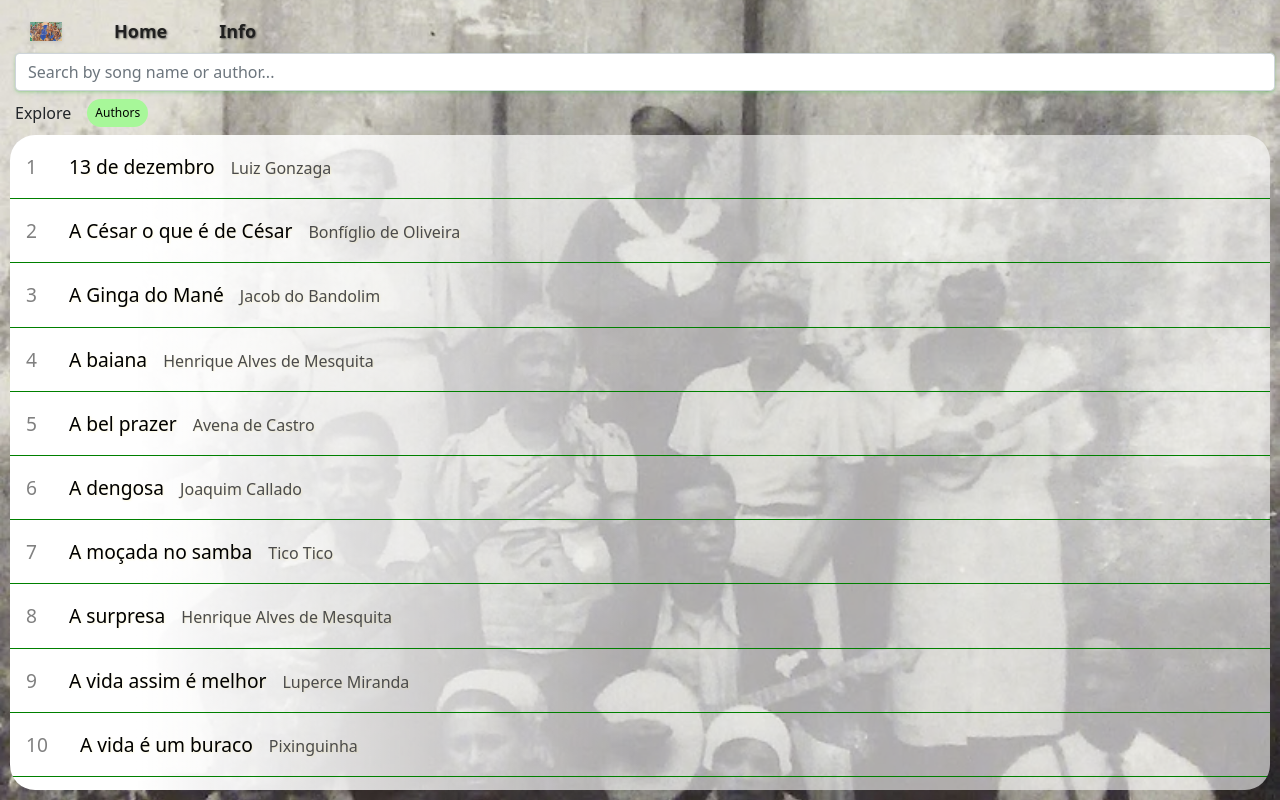
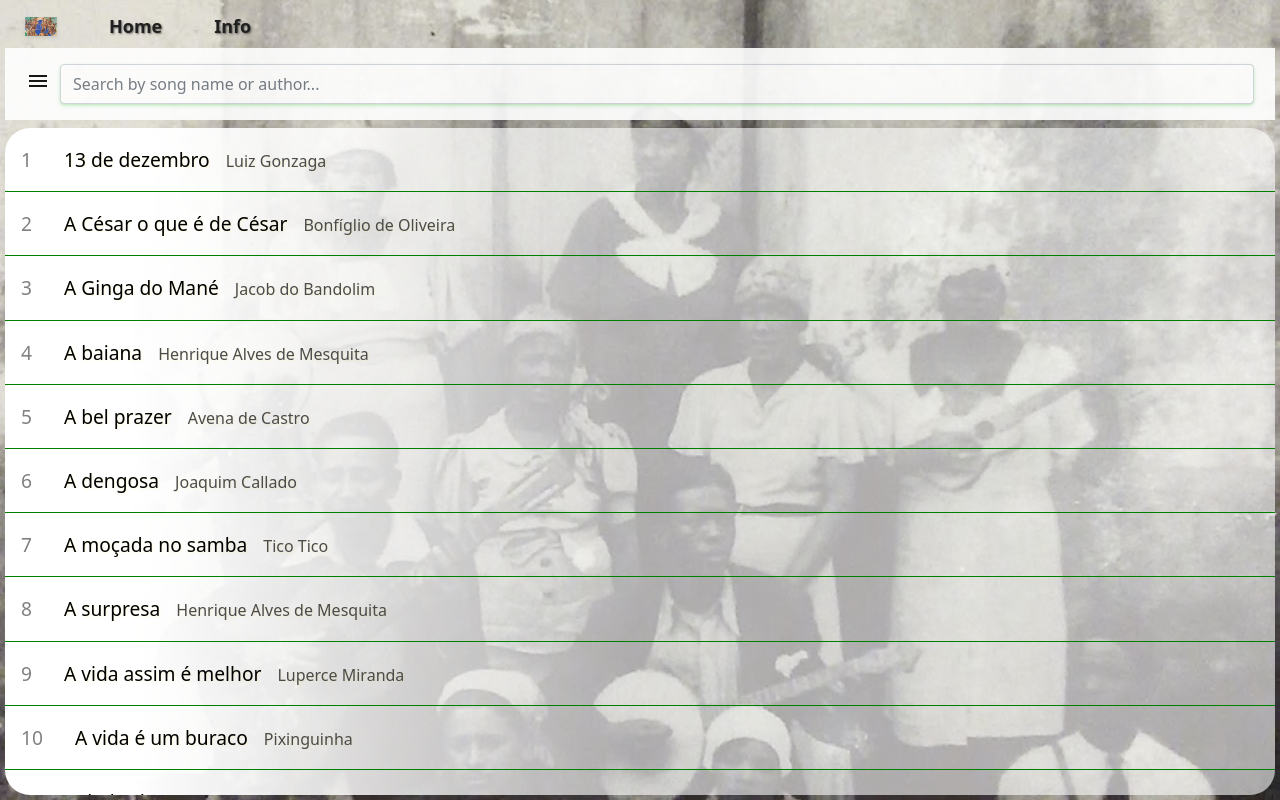
Before and after one commit to gazaboo/choro-grenoble, a Vue app: page /choro in a window 1280 px wide. Built offline with nearby package versions, Linux system fonts and the light colour scheme.

Commit message:
search bar layout + alphabetical order for authors

```diff
--- a/src/components/FilterBar.vue
+++ b/src/components/FilterBar.vue
@@ -44,6 +44,8 @@ export default {
             const num = this.data.filter(elt => elt.author == author).length
             this.authors.set(author, num)
         }
+
+        this.authors = new Map([...this.authors.entries()].sort());
     },
 
     watch: {
@@ -51,6 +53,7 @@ export default {
             handler(filters) {
                 if (this.filters.selectedAuthors.length) {
                     this.selection = this.data.filter(elt => filters.selectedAuthors.includes(elt.author));
+
                 } else {
                     this.selection = this.data;
                 }
@@ -63,7 +66,7 @@ export default {
 }
 </script>
 
-<style lang="scss" >
+<style lang="scss">
 .author-pill {
     background-color: #a7f799;
     color: rgb(0, 0, 0);
--- a/src/views/ChoroSongListView.vue
+++ b/src/views/ChoroSongListView.vue
@@ -3,8 +3,16 @@
     <div class="background-image"></div>
     <div class="content-wrapper">
       <NavBar :showHome="true" :showInfo="true" />
-      <SearchBar @filtered-data="updatedSelection" :data-to-search="data" :check-partition="true" class="search-bar" />
-      <FilterBar @changed-selection="updatedSelection" :data="data" class="filter-bar"></FilterBar>
+      <div class="searchbar-filter-wrapper">
+        <div class="searchbar-wrapper">
+          <button class="burger" @click="showFilters = !showFilters">
+            <i class="material-icons">menu</i>
+          </button>
+          <SearchBar @filtered-data="updatedSelection" :data-to-search="data" :check-partition="true"
+            class="search-bar" />
+        </div>
+        <FilterBar v-if='showFilters' @changed-selection="updatedSelection" :data="data" class="filter-bar"></FilterBar>
+      </div>
       <div class="results-container">
         <ChoroLink class='result' v-for="(music, index) in this.filteredData" :id="index" :music="music" :key="music"
           @click="saveId(index)" />
@@ -35,6 +43,7 @@ export default {
     return {
       data: listeChoros.data.filter(itemSong => this.has_partition(itemSong)),
       filteredData: [],
+      showFilters: false
     }
   },
 
@@ -85,6 +94,12 @@ export default {
 
 
 <style lang="scss">
+.material-icons,
+.material-symbols-rounded {
+  color: black;
+  font-size: 1rem;
+}
+
 .choro-song-list-container {
   width: 100vw;
   height: 100vh;
@@ -98,7 +113,6 @@ export default {
   background-image: url('@/assets/images/main_page.jpeg');
   background-size: cover;
   background-position: center;
-  // filter: blur(2px);
   z-index: -1;
 }
 
@@ -107,8 +121,31 @@ export default {
   height: 100%;
   display: flex;
   flex-direction: column;
-  padding: 10px;
-  // background-color: rgba(255, 255, 255, 0.5);
+  padding: 5px;
+}
+
+.searchbar-filter-wrapper {
+  background-color: white;
+  margin-bottom: 0.5rem;
+  opacity: 0.9;
+}
+
+.searchbar-wrapper {
+  display: flex;
+  background-color: white;
+  justify-content: center;
+  align-content: stretch;
+  padding: 1rem;
+}
+
+.searchbar-wrapper button {
+  background-color: #fff;
+  border: none;
+  padding: 5px;
+}
+
+.material-icons {
+  font-size: 1.5rem;
 }
 
 .nav-bar {
```
